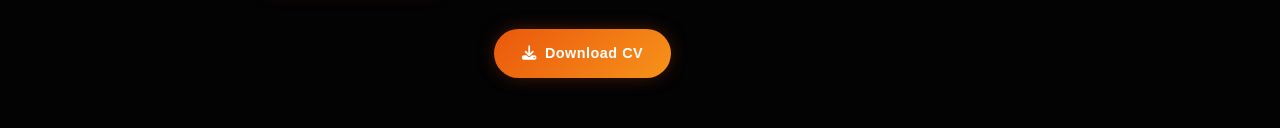
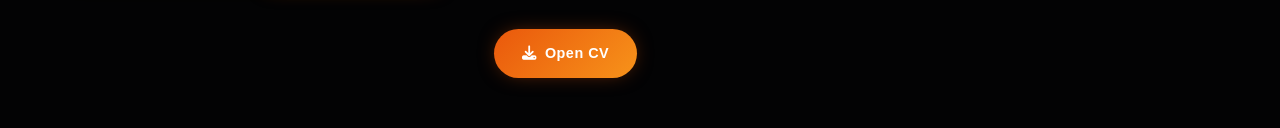
Before and after one commit to sandip4518/sandip4518.github.io, a plain HTML site: page index.html in a window 1280 px wide. Shown: the part 1630-1758 px from the top of the page. Drawn offline with Linux system fonts and the light colour scheme.

Commit message:
fix: update CV link text from "Download CV" to "Open CV"

```diff
--- a/index.html
+++ b/index.html
@@ -138,7 +138,7 @@
               <p>B.Tech CS — SGMCE (2022–2026)</p>
             </div>
           </div>
-          <a href="#" id="download-cv-2" class="btn btn-primary"><i class="fas fa-download"></i> Download CV</a>
+          <a href="#" id="download-cv-2" class="btn btn-primary"><i class="fas fa-download"></i> Open CV</a>
         </div>
       </div>
     </div>
```
